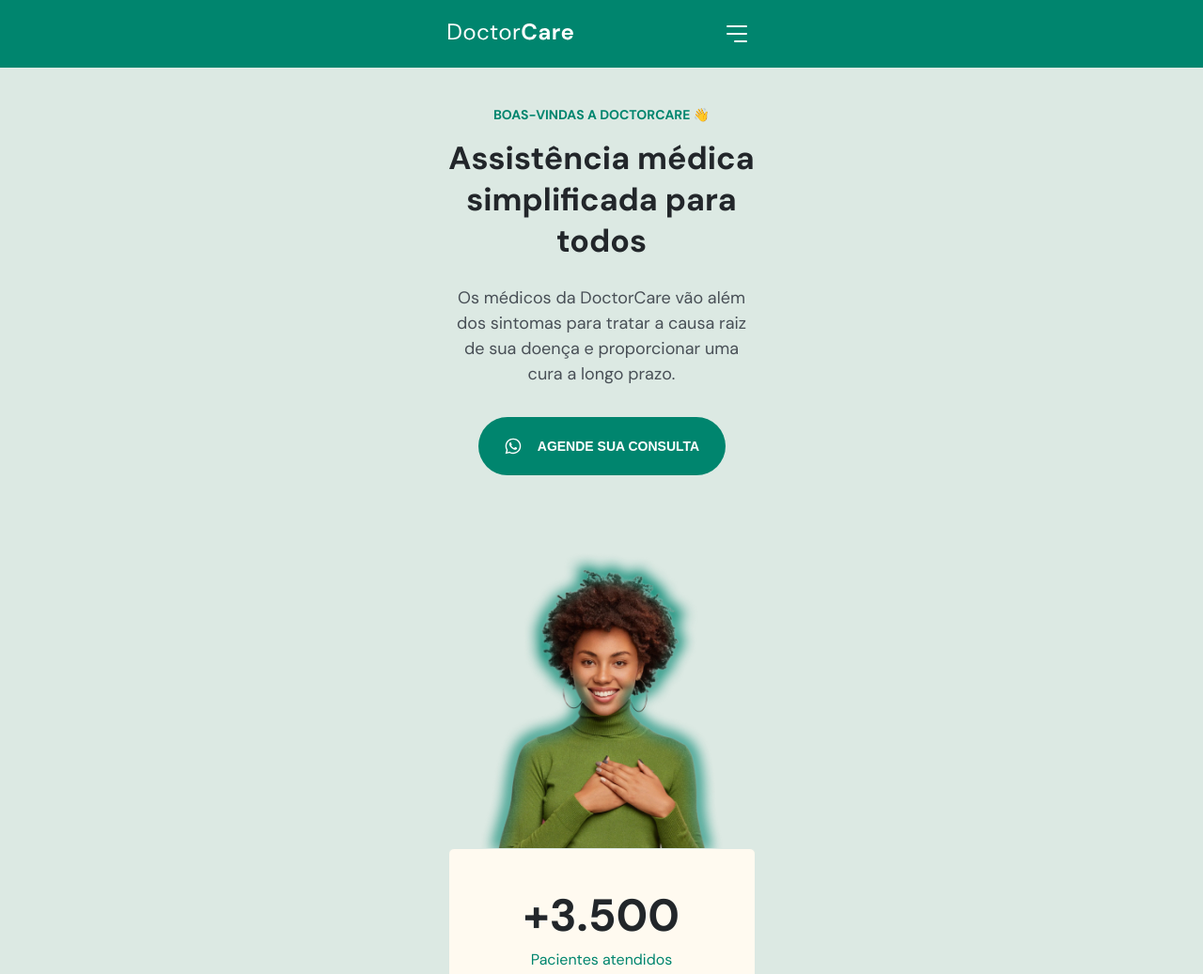
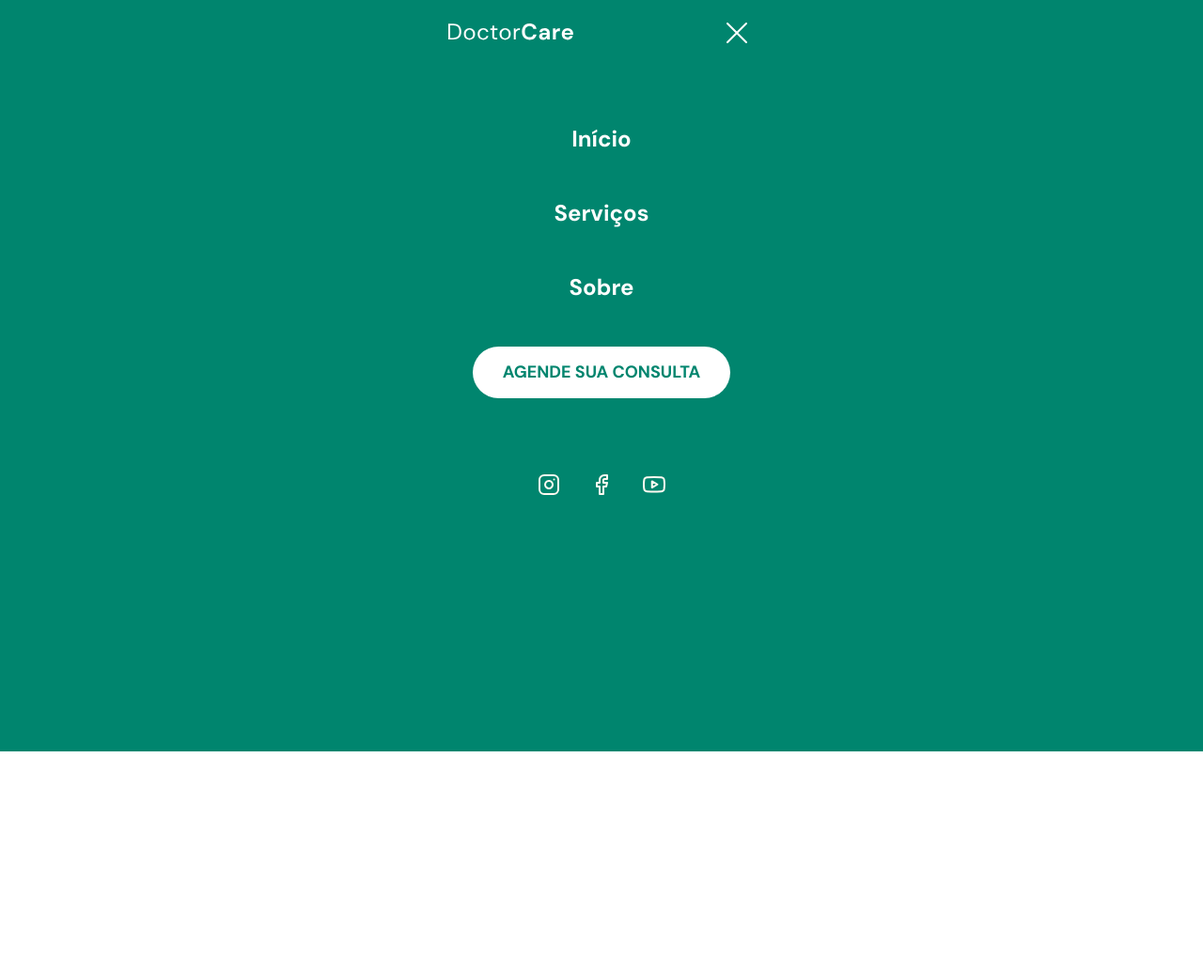
Before and after one commit to Vannmod/NLW-Project-2022, a plain HTML site: page index.html in a window 1280 px wide. Shown: the top 1037 px of the page at 94% size. After the commit the page ends 800 px from the top, so only its background shows below. Drawn offline with Linux system fonts and the light colour scheme.

Commit message:
Melhorando o css, começo de javascript e expansão de menu

```diff
--- a/index.html
+++ b/index.html
@@ -14,8 +14,8 @@
       rel="stylesheet"
     />
   </head>
-  <body onscroll="onScroll()">
-    <nav id="navigation" class="scroll">
+  <body onscroll="onScroll()" class="menu-expanded">
+    <nav id="navigation" class="">
       <div class="wrapper">
         <a class="logo" href="#">
           <svg
@@ -68,7 +68,44 @@
           </svg>
         </a>
 
-        <svg
+        <div class="menu">
+          <ul>
+            <li><a href="#">Início</a></li>
+            <li><a href="#">Serviços</a></li>
+            <li><a href="#">Sobre</a></li>
+          </ul>
+
+          <a class ="button" href="#">Agende sua consulta</a>
+
+          <ul class="social-links">
+            <li><a href="https://instagram.com">
+              <svg width="24" height="24" viewBox="0 0 24 24" fill="none" xmlns="http://www.w3.org/2000/svg">
+                <path d="M17 1.99997H7C4.23858 1.99997 2 4.23855 2 6.99997V17C2 19.7614 4.23858 22 7 22H17C19.7614 22 22 19.7614 22 17V6.99997C22 4.23855 19.7614 1.99997 17 1.99997Z" stroke="#FFFAF1" stroke-width="2" stroke-linecap="round" stroke-linejoin="round"/>
+                <path d="M15.9997 11.3701C16.1231 12.2023 15.981 13.0523 15.5935 13.7991C15.206 14.5459 14.5929 15.1515 13.8413 15.5297C13.0898 15.908 12.2382 16.0397 11.4075 15.906C10.5768 15.7723 9.80947 15.3801 9.21455 14.7852C8.61962 14.1903 8.22744 13.4229 8.09377 12.5923C7.96011 11.7616 8.09177 10.91 8.47003 10.1584C8.84829 9.40691 9.45389 8.7938 10.2007 8.4063C10.9475 8.0188 11.7975 7.87665 12.6297 8.00006C13.4786 8.12594 14.2646 8.52152 14.8714 9.12836C15.4782 9.73521 15.8738 10.5211 15.9997 11.3701Z" stroke="#FFFAF1" stroke-width="2" stroke-linecap="round" stroke-linejoin="round"/>
+                <path d="M17.5 6.49997H17.51" stroke="#FFFAF1" stroke-width="2" stroke-linecap="round" stroke-linejoin="round"/>
+                </svg>
+              </a>
+          </li>
+            <li><a target="_blank" href="https://facebook.com/maykbrito"><svg width="24" height="24" viewBox="0 0 24 24" fill="none" xmlns="http://www.w3.org/2000/svg">
+              <path d="M18 1.99997H15C13.6739 1.99997 12.4021 2.52675 11.4645 3.46444C10.5268 4.40212 10 5.67389 10 6.99997V9.99997H7V14H10V22H14V14H17L18 9.99997H14V6.99997C14 6.73475 14.1054 6.4804 14.2929 6.29286C14.4804 6.10533 14.7348 5.99997 15 5.99997H18V1.99997Z" stroke="#FFFAF1" stroke-width="2" stroke-linecap="round" stroke-linejoin="round"/>
+              </svg>
+              </a>
+            </li>
+            <li><a target="_blank" href="https://youtube.com/maykbrito"><svg width="24" height="24" viewBox="0 0 24 24" fill="none" xmlns="http://www.w3.org/2000/svg">
+              <path d="M22.5396 6.42C22.4208 5.94541 22.1789 5.51057 21.8382 5.15941C21.4976 4.80824 21.0703 4.55318 20.5996 4.42C18.8796 4 11.9996 4 11.9996 4C11.9996 4 5.1196 4 3.3996 4.46C2.92884 4.59318 2.50157 4.84824 2.16094 5.19941C1.82031 5.55057 1.57838 5.98541 1.4596 6.46C1.14481 8.20556 0.990831 9.97631 0.999595 11.75C0.988374 13.537 1.14236 15.3213 1.4596 17.08C1.59055 17.5398 1.8379 17.9581 2.17774 18.2945C2.51758 18.6308 2.93842 18.8738 3.3996 19C5.1196 19.46 11.9996 19.46 11.9996 19.46C11.9996 19.46 18.8796 19.46 20.5996 19C21.0703 18.8668 21.4976 18.6118 21.8382 18.2606C22.1789 17.9094 22.4208 17.4746 22.5396 17C22.852 15.2676 23.0059 13.5103 22.9996 11.75C23.0108 9.96295 22.8568 8.1787 22.5396 6.42Z" stroke="#FFFAF1" stroke-width="2" stroke-linecap="round" stroke-linejoin="round"/>
+              <path d="M9.75 15.02L15.5 11.75L9.75 8.48001V15.02Z" stroke="#FFFAF1" stroke-width="2" stroke-linecap="round" stroke-linejoin="round"/>
+              </svg>
+              </a>
+            </li>
+          </ul>
+        </div>
+
+        <button
+        aria-expanded="false"
+        aria-label="Abrir menu"
+        onclick="openMenu()"
+        class="open-menu">
+          <svg
           width="40"
           height="40"
           viewBox="0 0 40 40"
@@ -97,6 +134,17 @@
             stroke-linejoin="round"
           />
         </svg>
+        </button>
+        <button
+        aria-expanded="true"
+        aria-label="Fechar menu"
+        onclick="closeMenu()"
+        class="close-menu">
+          <svg width="40" height="40" viewBox="0 0 40 40" fill="none" xmlns="http://www.w3.org/2000/svg">
+            <path d="M30 10L10 30M10 10L30 30" stroke="#FFFAF1" stroke-width="2" stroke-linecap="round" stroke-linejoin="round"/>
+            </svg>
+
+        </button>
       </div>
     </nav>
     <header class="wrapper">
--- a/main.js
+++ b/main.js
@@ -5,3 +5,11 @@ function onScroll() {
     navigation.classList.remove('scroll')
   }
 }
+
+function openMenu() {
+  document.body.classList.add('menu-expanded')
+}
+
+function closeMenu() {
+  document.body.classList.remove('menu-expanded')
+}
--- a/style.css
+++ b/style.css
@@ -1,5 +1,4 @@
-/* === GERAL ==============================*/
-
+/*=== GERAL =================================*/
 * {
   margin: 0;
   padding: 0;
@@ -30,6 +29,8 @@ body {
   font-size: 1.6rem;
 
   text-align: center;
+
+  overflow: overlay;
 }
 
 .wrapper {
@@ -38,14 +39,18 @@ body {
   padding-inline: 2.4rem;
 }
 
-/* === HEADER ==============================*/
+ul {
+  list-style: none;
+}
+
+/*=== HEADER =================================*/
 header {
   margin-top: calc(4.1rem + var(--nav-height));
 }
 
 header::before {
   content: '';
-  width: 100vw;
+  width: 100%;
   height: calc(108rem + var(--nav-height));
   background-color: var(--brand-light);
   display: block;
@@ -126,7 +131,7 @@ header img {
   gap: 6rem;
 }
 
-.stats h3 {
+.stat h3 {
   font-size: 4.8rem;
   color: var(--headline);
   line-height: 130%;
@@ -134,15 +139,14 @@ header img {
   margin-bottom: 0.4rem;
 }
 
-.stats p {
+.stat p {
   margin: 0;
   color: var(--primary-color);
   font-size: 1.6rem;
   line-height: 150%;
 }
 
-/*=== NAVIGATION ======================*/
-
+/*=== NAVIGATION =================================*/
 nav {
   display: flex;
 
@@ -163,12 +167,114 @@ nav .wrapper {
 nav.scroll {
   background: var(--primary-color);
   width: 100vw;
+  position: fixed;
+  top: 0;
 }
 
 nav.scroll svg:nth-child(1) path {
   fill: white;
 }
 
-nav.scroll svg:nth-child(2) path {
+nav.scroll button path {
   stroke: white;
 }
+
+nav button {
+  background: none;
+  border: none;
+  cursor: pointer;
+}
+
+/*=== MENU-EXPANDED =================================*/
+body.menu-expanded {
+  overflow: hidden;
+}
+
+body.menu-expanded > :not(nav) {
+  display: none;
+}
+
+.menu,
+.close-menu,
+body.menu-expanded .open-menu {
+  opacity: 0;
+  visibility: hidden;
+}
+
+body.menu-expanded .menu,
+body.menu-expanded .close-menu {
+  opacity: 1;
+  visibility: visible;
+}
+
+body.menu-expanded .menu {
+  position: fixed;
+  top: 0;
+  left: 0;
+  background: var(--primary-color);
+
+  width: 100vw;
+  height: 100vh;
+
+  padding-top: var(--nav-height);
+}
+
+body.menu-expanded nav {
+  position: relative;
+}
+
+.menu ul:nth-child(1) {
+  display: flex;
+  flex-direction: column;
+  gap: 4.8rem;
+
+  margin-top: 6rem;
+
+  font-weight: 700;
+  font-size: 2.4rem;
+  line-height: 3.1rem;
+}
+
+.menu ul li a {
+  color: white;
+  text-decoration: none;
+}
+
+.menu .button {
+  background: white;
+  border-radius: 4rem;
+  font-weight: 700;
+  font-size: 1.8rem;
+  line-height: 2.3rem;
+  text-transform: uppercase;
+  text-decoration: none;
+
+  color: var(--primary-color);
+
+  display: inline-block;
+  padding: 16px 32px;
+
+  margin-top: 4.8rem;
+  margin-bottom: 8rem;
+}
+
+.social-links {
+  display: flex;
+  align-items: center;
+  justify-content: center;
+  gap: 3.2rem;
+}
+
+body.menu-expanded .logo,
+body.menu-expanded button {
+  position: relative;
+  z-index: 100;
+}
+
+body.menu-expanded .logo path {
+  fill: white;
+}
+
+body.menu-expanded button path {
+  stroke: white;
+}
```
